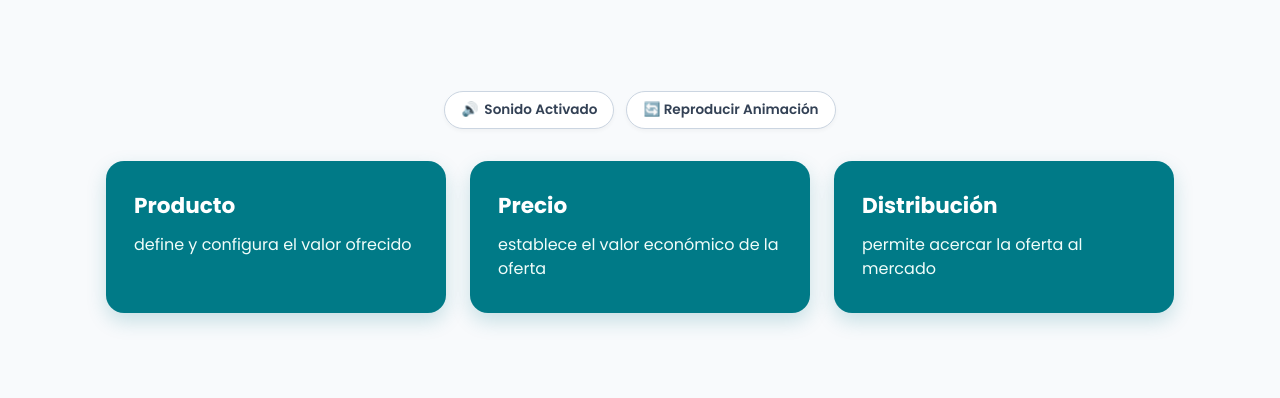
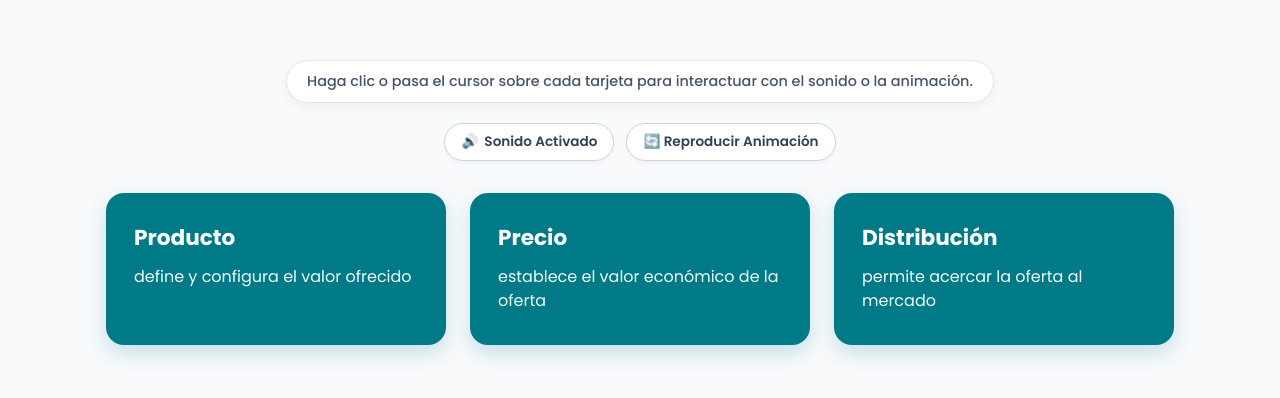
Before and after one commit to Departamento-Innovacion-Academica/U3_Marketing_Estrategico, a plain HTML site: page Vineta3/index.html in a window 1280 px wide. Shown: the part 198-596 px from the top of the page. Drawn offline with Linux system fonts and the light colour scheme.

Commit message:
Refactor HTML structure and styles for clarity

```diff
--- a/Vineta3/index.html
+++ b/Vineta3/index.html
@@ -26,6 +26,32 @@
       justify-content: center;
       padding: 2rem 1rem;
       overflow-x: hidden;
+    }
+
+    /* INSTRUCCIÓN FLOTANTE SUPERIOR */
+    .floating-instruction {
+      background-color: #ffffff;
+      color: #475569;
+      border: 1px solid #e2e8f0;
+      padding: 10px 20px;
+      border-radius: 30px;
+      font-size: 0.9rem;
+      font-weight: 500;
+      text-align: center;
+      margin-bottom: 1.25rem;
+      box-shadow: 0 4px 12px rgba(0, 0, 0, 0.05);
+      animation: fadeInDown 0.6s ease-out;
+    }
+
+    @keyframes fadeInDown {
+      from {
+        opacity: 0;
+        transform: translateY(-10px);
+      }
+      to {
+        opacity: 1;
+        transform: translateY(0);
+      }
     }
 
     /* BARRA DE CONTROLES SUPERIOR */
@@ -170,6 +196,11 @@
   </style>
 </head>
 <body>
+
+  <!-- INSTRUCCIÓN FLOTANTE -->
+  <div class="floating-instruction">
+    Haga clic o pasa el cursor sobre cada tarjeta para interactuar con el sonido o la animación.
+  </div>
 
   <!-- CONTROLES DE SONIDO Y REPETICIÓN -->
   <div class="controls-bar">
```
